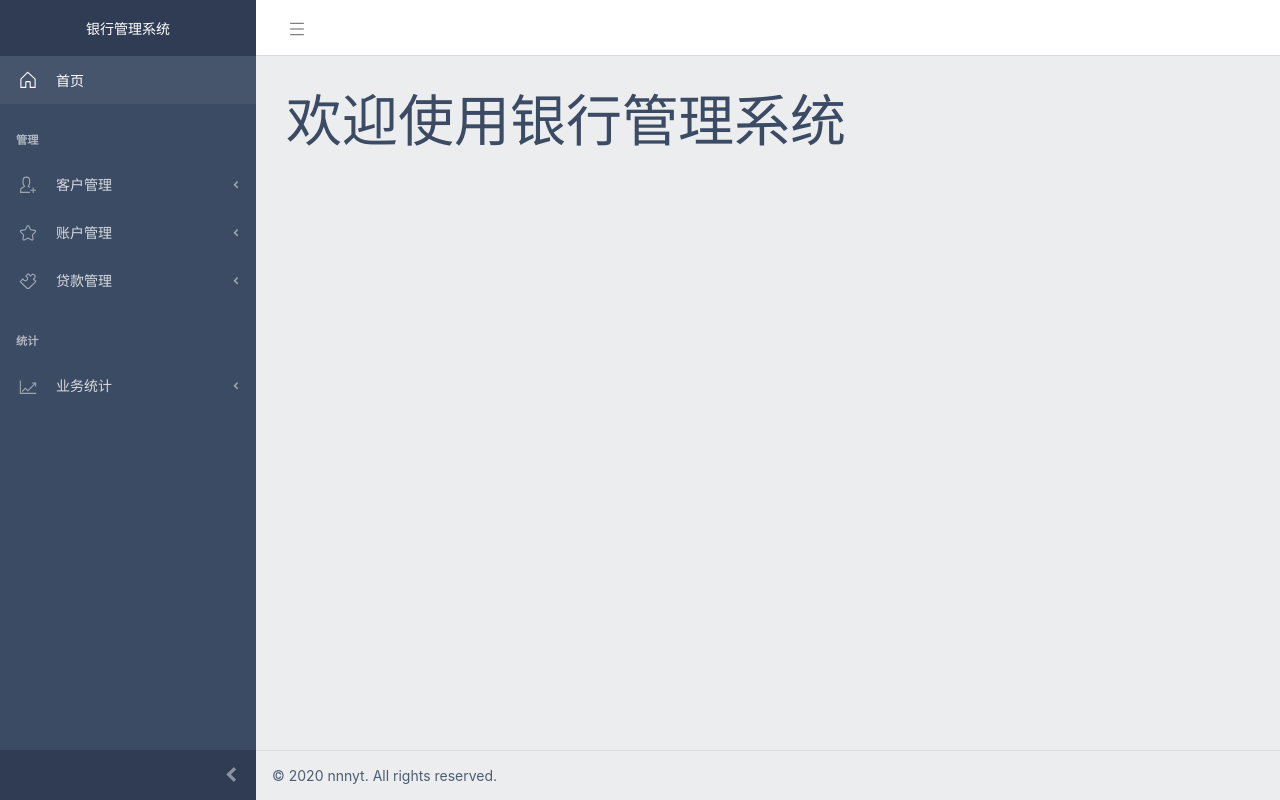
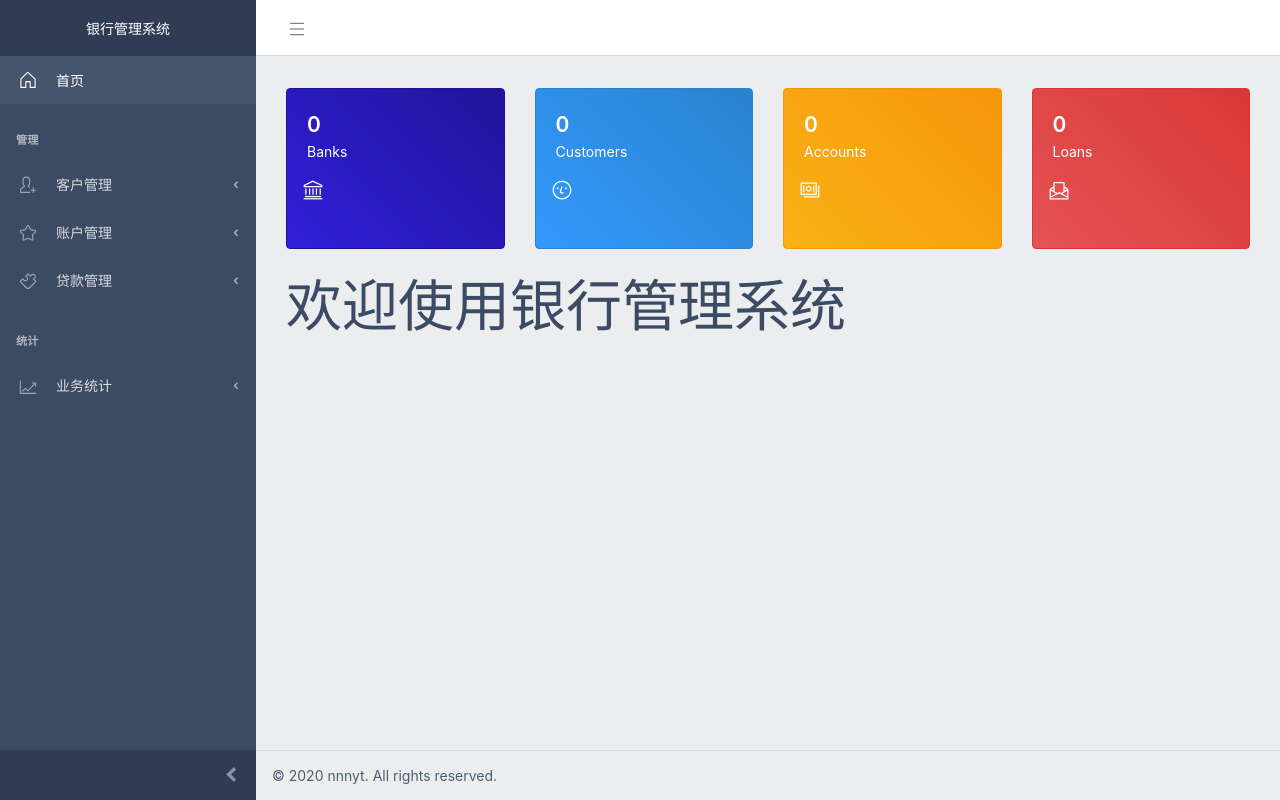
Before and after one commit to nnnyt/Bank-Management-System, a Flask app: page /index in a window 1280 px wide. Run offline with Flask 2, Linux system fonts and the light colour scheme; data that the repository does not hold is empty.

Commit message:
change index

```diff
--- a/app.py
+++ b/app.py
@@ -19,11 +19,15 @@ with app.app_context():
 
 @app.route('/')
 def hello_world():
-    return render_template('index.html')
+    return redirect(url_for('index'))
 
 @app.route('/index')
 def index():
-    return render_template('index.html')
+    bank_num = db.session.query(func.count(Bank.bankname)).scalar()
+    cus_num = db.session.query(func.count(Customer.cusID)).scalar()
+    acc_num = db.session.query(func.count(Account.accountID)).scalar()
+    loan_num = db.session.query(func.count(Loan.loanID)).scalar()
+    return render_template('index.html', bank_num=bank_num, cus_num=cus_num, loan_num=loan_num, acc_num=acc_num)
 
 @app.route('/customer/create', methods=['GET', 'POST'])
 def customer_create():
--- a/templates/account/create.html
+++ b/templates/account/create.html
@@ -180,7 +180,7 @@
                                     {% endfor %}
                                     <div class="row">
                                       <div class="col-11 w-100 d-flex justify-content-end">
-                                        <button type="submit" class="btn btn-primary mr-2">提交</button>
+                                        <button type="submit" class="btn btn-info mr-2">提交</button>
                                         <button type="submit" class="btn btn-secondary">重置</button>
                                       </div>
                                     </div>
--- a/templates/account/search.html
+++ b/templates/account/search.html
@@ -334,7 +334,7 @@
                         {% endfor %}
                         <div class="row">
                             <div class="col-11 w-100 d-flex justify-content-end">
-                            <button type="submit" class="btn btn-primary">提交</button>
+                            <button type="submit" class="btn btn-info">提交</button>
                             </div>
                         </div>
                         </form>
--- a/templates/customer/create.html
+++ b/templates/customer/create.html
@@ -156,7 +156,7 @@
                                     {% endfor %}
                                     <div class="row">
                                       <div class="col-11 w-100 d-flex justify-content-end">
-                                        <button type="submit" class="btn btn-primary mr-2">提交</button>
+                                        <button type="submit" class="btn btn-info mr-2">提交</button>
                                         <button type="submit" class="btn btn-secondary">重置</button>
                                       </div>
                                     </div>
--- a/templates/customer/search.html
+++ b/templates/customer/search.html
@@ -236,7 +236,7 @@
                             {% endfor %}
                             <div class="row">
                             <div class="col-11 w-100 d-flex justify-content-end">
-                                <button type="submit" class="btn btn-primary">提交</button>
+                                <button type="submit" class="btn btn-info">提交</button>
                             </div>
                             </div>
                         </form>
--- a/templates/debt/create.html
+++ b/templates/debt/create.html
@@ -156,7 +156,7 @@
                                     {% endfor %}
                                     <div class="row">
                                       <div class="col-11 w-100 d-flex justify-content-end">
-                                        <button type="submit" class="btn btn-primary mr-2">提交</button>
+                                        <button type="submit" class="btn btn-info mr-2">提交</button>
                                         <button type="submit" class="btn btn-secondary">重置</button>
                                       </div>
                                     </div>
--- a/templates/debt/search.html
+++ b/templates/debt/search.html
@@ -316,7 +316,7 @@
                             </div>
                             <div class="row">
                             <div class="col-11 w-100 d-flex justify-content-end">
-                                <button type="submit" class="btn btn-primary mr-2">提交</button>
+                                <button type="submit" class="btn btn-info mr-2">提交</button>
                             </div>
                             </div>
                         </form>
--- a/templates/index.html
+++ b/templates/index.html
@@ -133,7 +133,81 @@
                 <div class="container-fluid">
                     <div class="fade-in">
                         <!-- Main content here -->
-                        <h4  class="display-4">欢迎使用银行管理系统</h1>
+                        <div class="row">
+                            <div class="col-sm-6 col-lg-3">
+                              <div class="card text-white bg-gradient-primary">
+                                <div class="card-body card-body pb-0 d-flex justify-content-between align-items-start">
+                                  <div>
+                                    <div class="text-value-lg">{{bank_num}}</div>
+                                    <div>Banks</div>
+                                  </div>
+                                </div>
+                                <div class="c-chart-wrapper mt-3 mx-3" style="height:70px;">
+                                    <svg class="c-icon c-icon-lg">
+                                        <use xlink:href="../static/icons/free.svg#cil-bank"></use>
+                                    </svg>
+                                </div>
+                              </div>
+                            </div>
+                            <!-- /.col-->
+                            <div class="col-sm-6 col-lg-3">
+                              <div class="card text-white bg-gradient-info">
+                                <div class="card-body card-body pb-0 d-flex justify-content-between align-items-start">
+                                  <div>
+                                    <div class="text-value-lg">{{ cus_num }}</div>
+                                    <div>Customers</div>
+                                  </div>
+                                </div>
+                                <div class="c-chart-wrapper mt-3 mx-3" style="height:70px;">
+                                    <svg class="c-icon c-icon-lg">
+                                        <use xlink:href="../static/icons/free.svg#cil-face"></use>
+                                    </svg>
+                                </div>
+                              </div>
+                            </div>
+                            <!-- /.col-->
+                            <div class="col-sm-6 col-lg-3">
+                              <div class="card text-white bg-gradient-warning">
+                                <div class="card-body card-body pb-0 d-flex justify-content-between align-items-start">
+                                  <div>
+                                    <div class="text-value-lg">{{acc_num}}</div>
+                                    <div>Accounts</div>
+                                  </div>
+                                </div>
+                                <div class="c-chart-wrapper mt-3 mx-3" style="height:70px;">
+                                    <svg class="c-icon c-icon-lg">
+                                        <use xlink:href="../static/icons/free.svg#cil-money"></use>
+                                    </svg>
+                                </div>
+                              </div>
+                            </div>
+                            <!-- /.col-->
+                            <div class="col-sm-6 col-lg-3">
+                              <div class="card text-white bg-gradient-danger">
+                                <div class="card-body card-body pb-0 d-flex justify-content-between align-items-start">
+                                  <div>
+                                    <div class="text-value-lg">{{loan_num}}</div>
+                                    <div>Loans</div>
+                                  </div>
+                                </div>
+                                <div class="c-chart-wrapper mt-3 mx-3" style="height:70px;">
+                                    <svg class="c-icon c-icon-lg">
+                                        <use xlink:href="../static/icons/free.svg#cil-envelope-letter"></use>
+                                    </svg>
+                                </div>
+                              </div>
+                            </div>
+                            <!-- /.col-->
+                          </div>
+                          <h4  class="display-4">欢迎使用银行管理系统</h4>
+                        <!-- <div class="card">
+                            <div class="card-body">
+                              <div class="d-flex justify-content-between">
+                                <h4  class="display-4">欢迎使用银行管理系统</h4>
+                                <span>学号:PB17111577</span>
+                              </div>
+                            </div>
+                        </div> -->
                     </div>
                 </div>
             </main>
```
